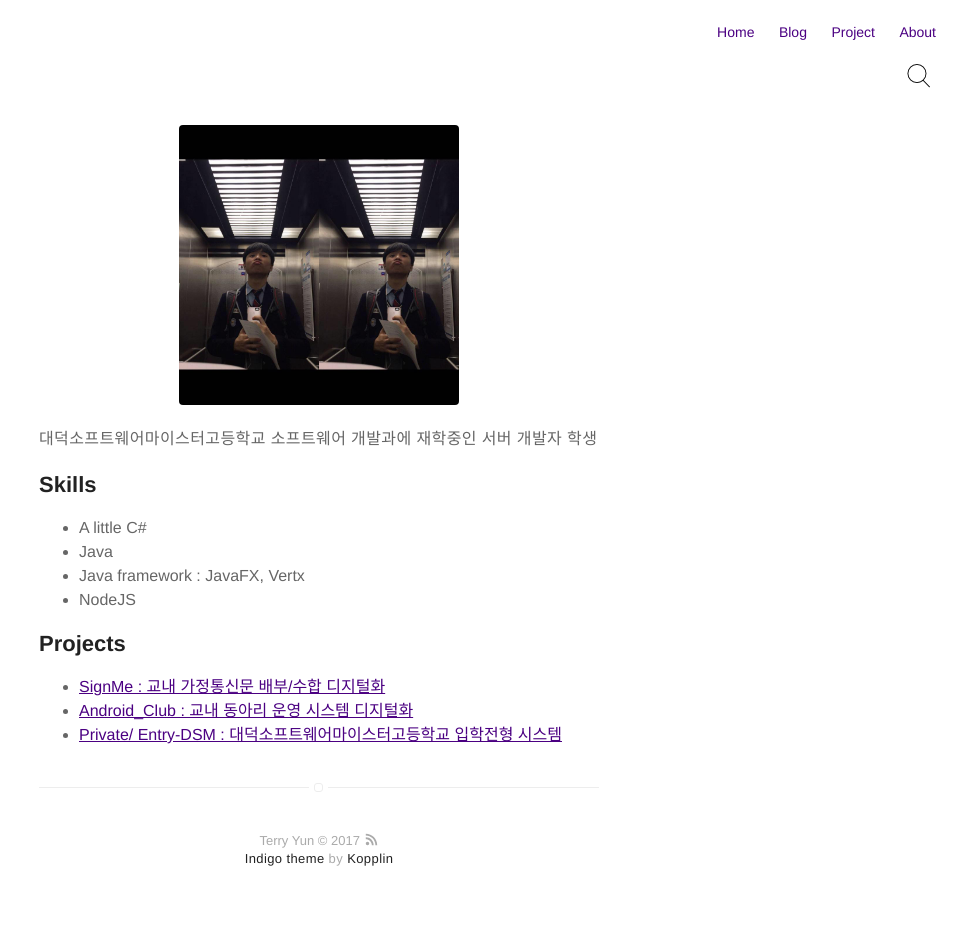
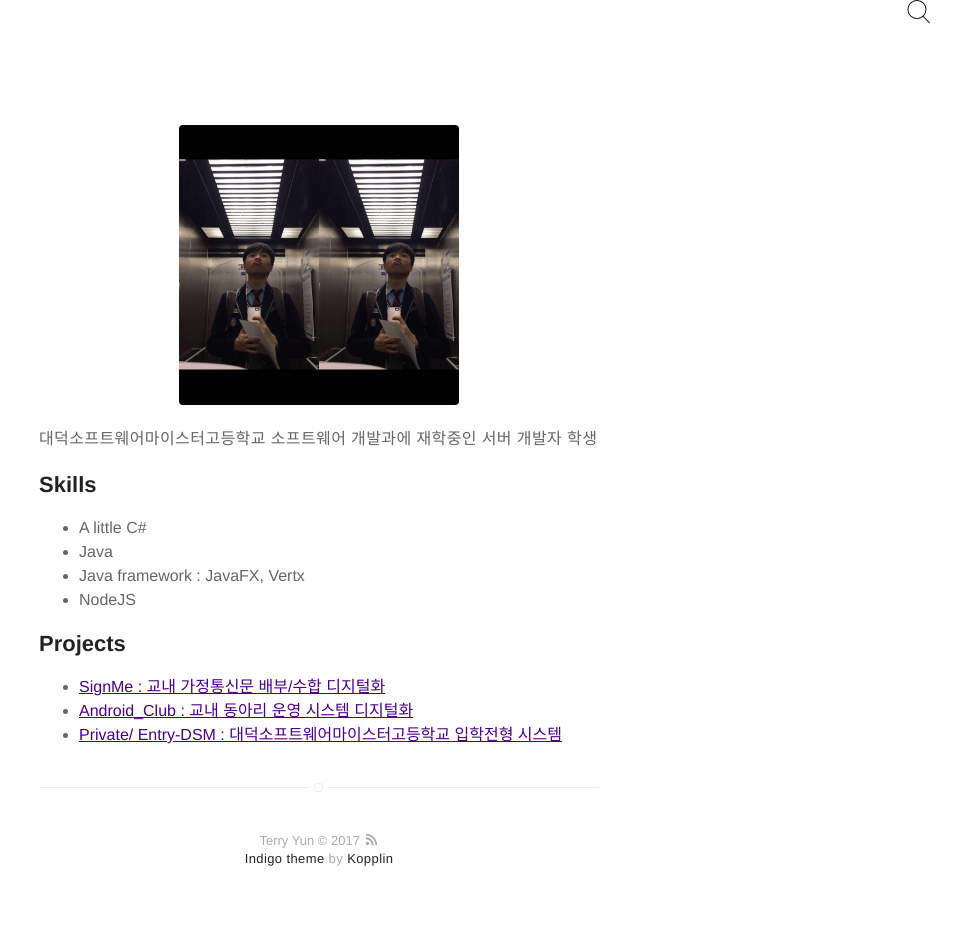
Before and after one commit to CHANMYUNG/nooheat.github.io, a Jekyll site: the page built from about.md, in a window 1280 px wide. Shown: the whole page, without its empty margins (321-1280 px from the left). Built offline with Jekyll 4.4.1, drawn with Linux system fonts in a browser that asks for light colours.

Commit message:
profile update

```diff
--- a/_includes/nav.html
+++ b/_includes/nav.html
@@ -9,14 +9,25 @@
             </li>
         {% endif %}
 
-        {% if page.title != "Home" %}
+        {% if page.title == "Blog" %}
             <li class="item">
                 <a class="link" href="{{ site.url }}/">Home</a>
                 <a class="link" href="{{ site.url }}/blog">Blog</a>
+                <a class="link" href="{{ site.url }}/about">About</a>
+            </li>
+            <br>
+        {% endif %}
+
+        {% if page.title == "Projects" %}
+            <li class="item">
+                <a class="link" href="{{ site.url }}/">Home</a>
                 <a class="link" href="{{ site.url }}/projects">Project</a>
                 <a class="link" href="{{ site.url }}/about">About</a>
             </li>
             <br>
+        {% endif %}
+
+        {% if page.title != "Home" %}
             <a href="/search/"><img src="/assets/images/icon/search.png" style="float:right;margin-right:15px;width:24px;height:auto" /></a>
         {% endif %}
     </ul>
```
